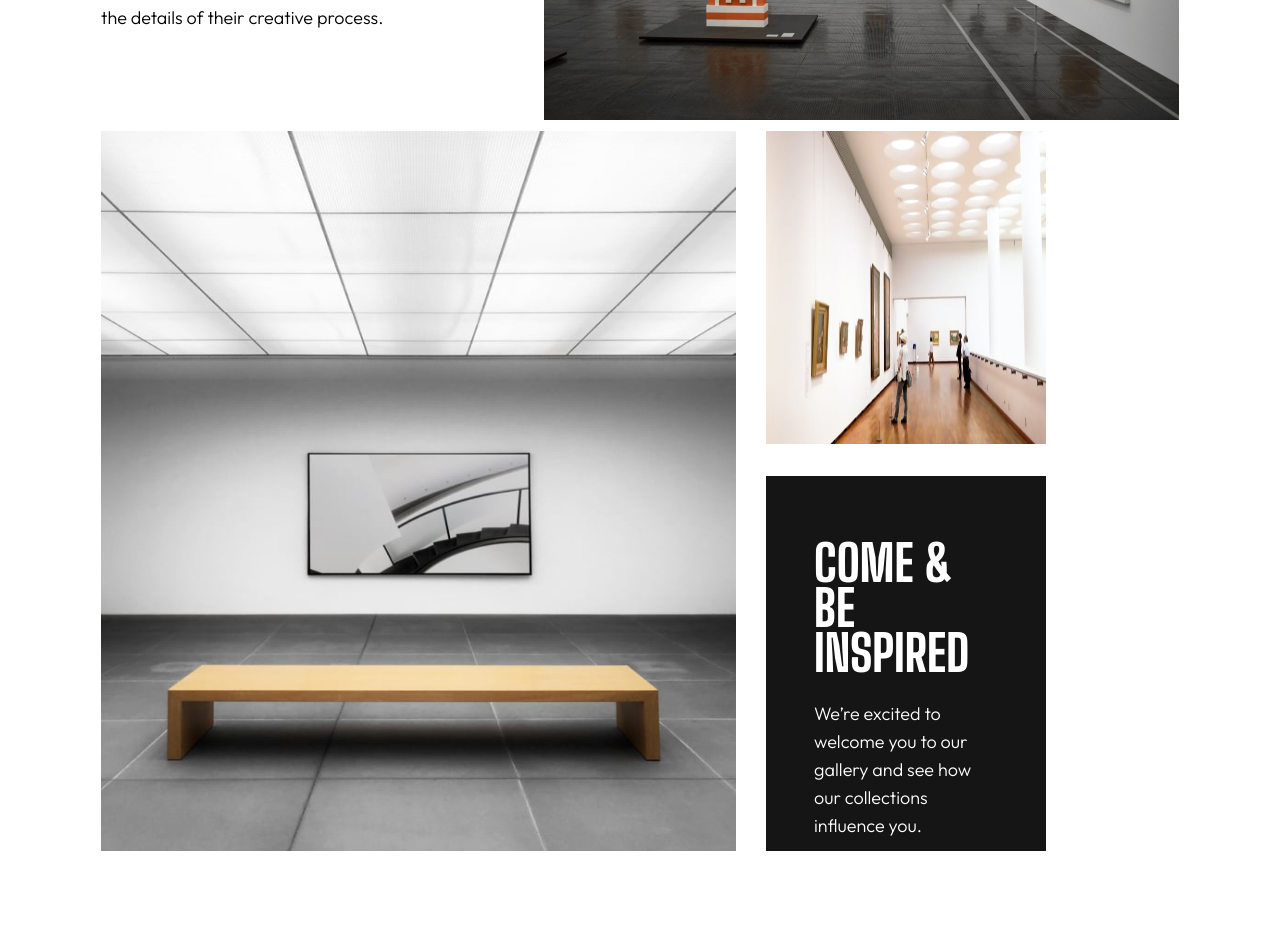
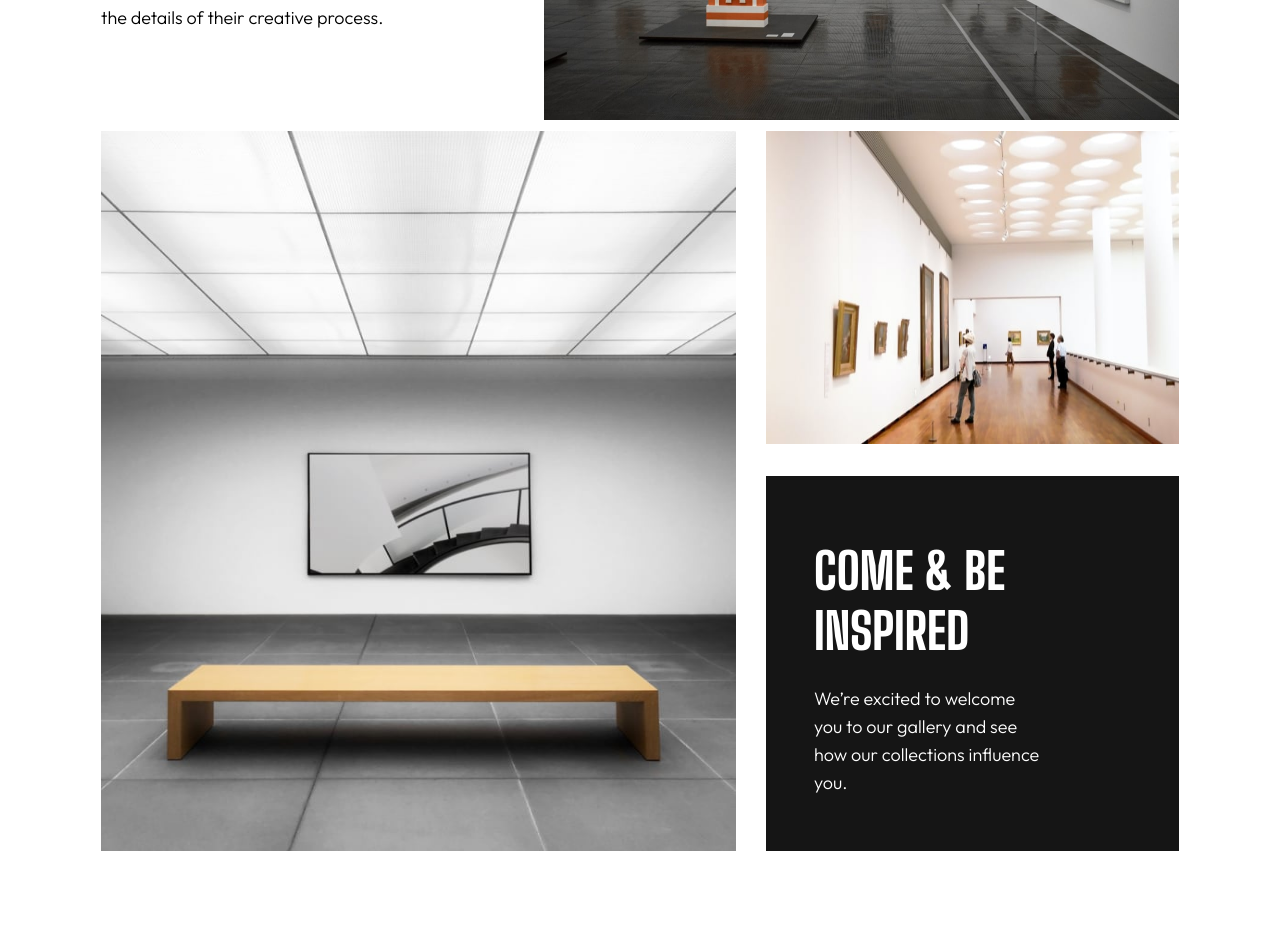
Before and after one commit to arod1207/FactoryPure, a Next.js app: page / in a window 1280 px wide. Shown: the part 1260-2212 px from the top of the page. Built offline with nearby package versions, Linux system fonts and the light colour scheme.

Commit message:
fix image width

```diff
--- a/pages/index.js
+++ b/pages/index.js
@@ -150,12 +150,12 @@ export default function Home() {
                 <img
                   src="/images/mobile/image-grid-3@2x.jpg"
                   alt="people looking at art"
-                  className="md:h-[313px] md:w-[280px] lg:h-[313px] lg:max-w-[445px]"
+                  className="md:h-[313px] md:w-[280px] lg:h-[313px] lg:w-[445px]"
                 />
               </div>
               <div className="h-[293px] bg-[#151515] md:h-full">
-                <div className="px-6 pt-12 pb-[47px] md:h-[396px] md:w-[280px] lg:h-[375px] lg:px-[48px] lg:pt-[65px]">
-                  <h1 className="mb-6 text-[50px] font-black leading-[45px] text-white">
+                <div className="px-6 pt-12 pb-[47px] md:h-[396px] md:w-[280px] lg:h-[375px] lg:px-[48px] lg:py-[65px] lg:pr-0">
+                  <h1 className="mb-6 text-[50px] font-black leading-[45px] text-white lg:leading-[60px]">
                     COME & BE <br />
                     INSPIRED
                   </h1>
```
